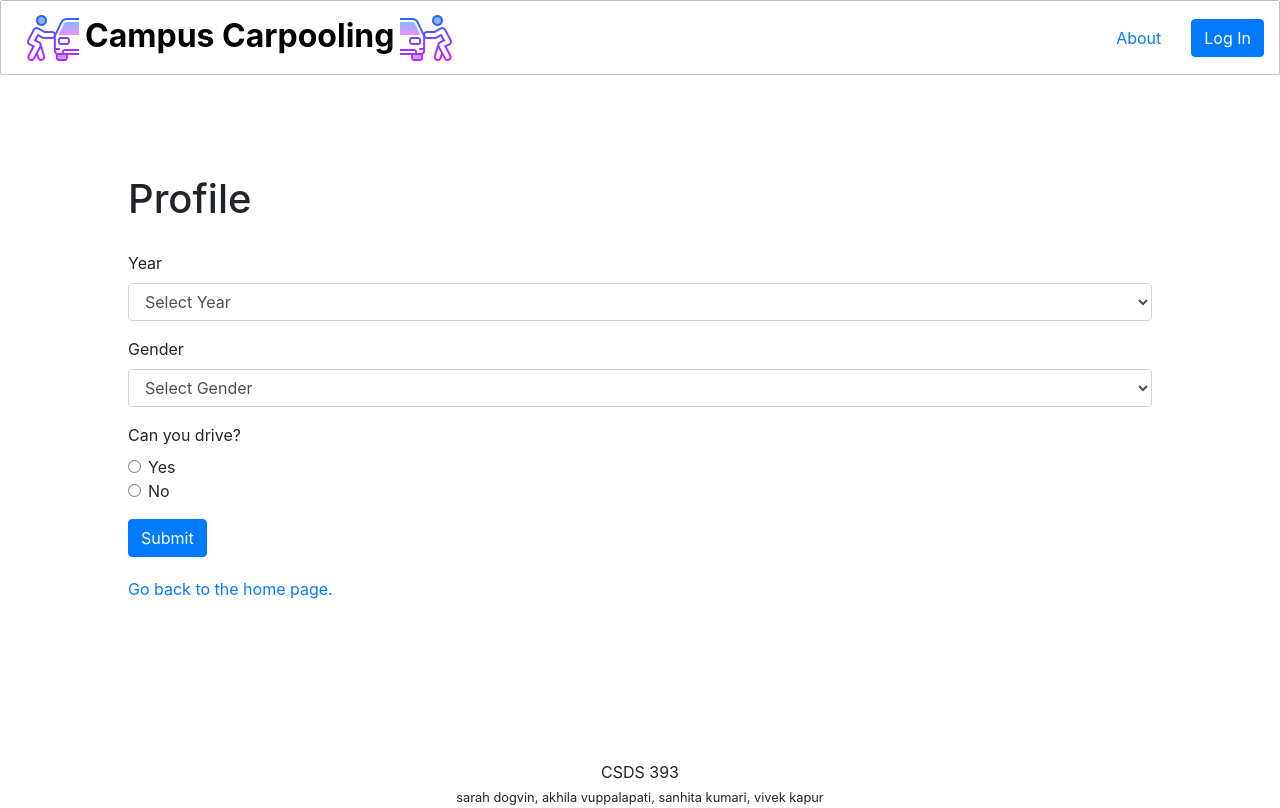
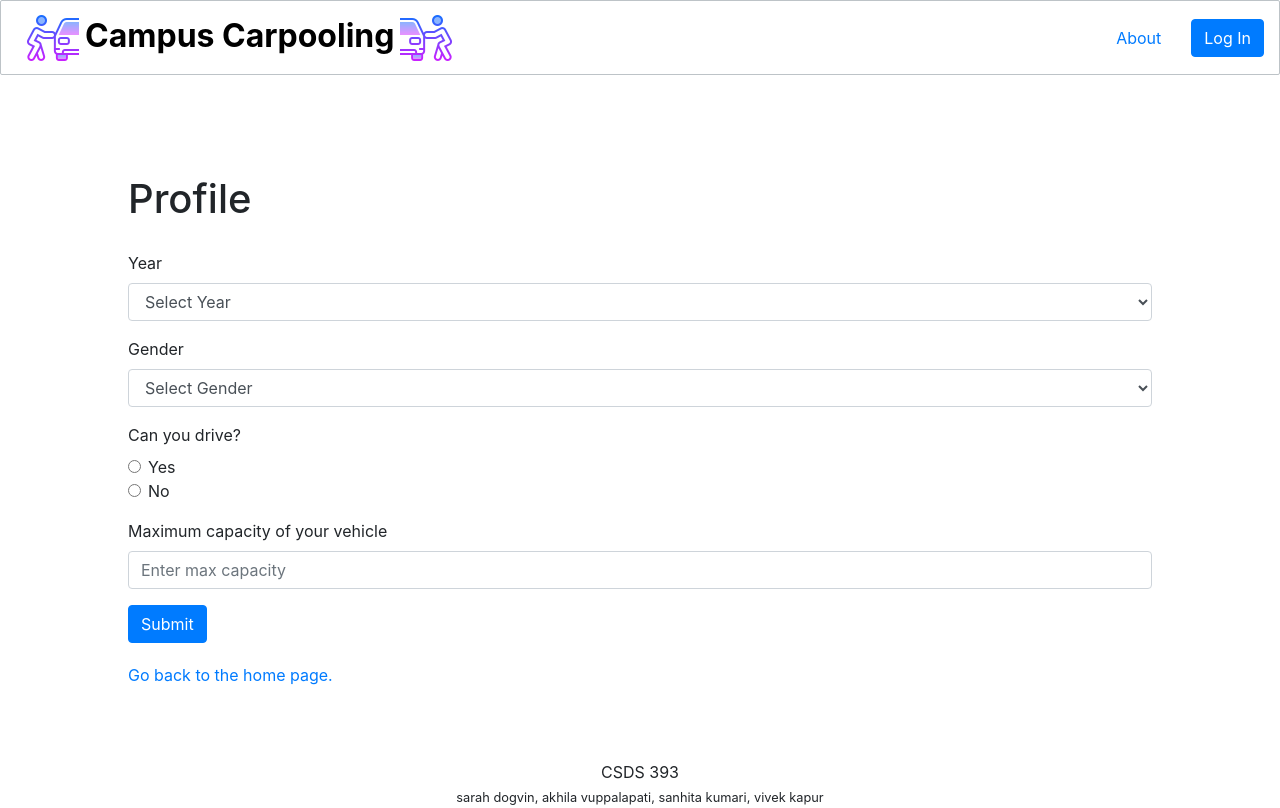
Before and after one commit to vkapur2202/campus-carpooling, a React (Create React App) app in the folder client/: page /profile in a window 1280 px wide. Built offline with nearby package versions, Linux system fonts and the light colour scheme.

Commit message:
max_capacity condition and value added

```diff
--- a/client/src/components/Profile/ProfileForm.jsx
+++ b/client/src/components/Profile/ProfileForm.jsx
@@ -8,10 +8,6 @@ import { Redirect } from "react-router";
 
 function ProfileForm() {
   const initialFields = {
-    year: "Freshman",
-    gender: "Man",
-    can_drive: true,
-    max_capacity: 4,
   };
   const [fields, setFields] = useState(initialFields);
   const [profileVariable, setProfileVariable] = useState({
@@ -41,7 +37,7 @@ function ProfileForm() {
         year: fields.year,
         gender: fields.gender,
         can_drive: fields.can_drive == "true" ? true : false,
-        max_capacity: parseInt(fields.max_capacity, 10),
+        max_capacity: fields.can_drive == "true" ? parseInt(fields.max_capacity, 10) : 0,
       },
     };
     profile(profileInput)
@@ -112,6 +108,16 @@ function ProfileForm() {
             value="false"
           />
         </Form.Group>
+        <Form.Group controlId="maxCapacityGroup">
+          <Form.Label>Maximum capacity of your vehicle</Form.Label>
+          <Form.Control
+            type="number"
+            placeholder="Enter max capacity"
+            onChange={handleInputChange}
+            name="max_capacity"
+            readOnly={fields.can_drive == "false" ? true : false}
+          />
+        </Form.Group>
         <Button variant="primary" type="submit">
           Submit
         </Button>
```
Also changed, not shown: 1 other file (tests, documents, lock files or other folders).
